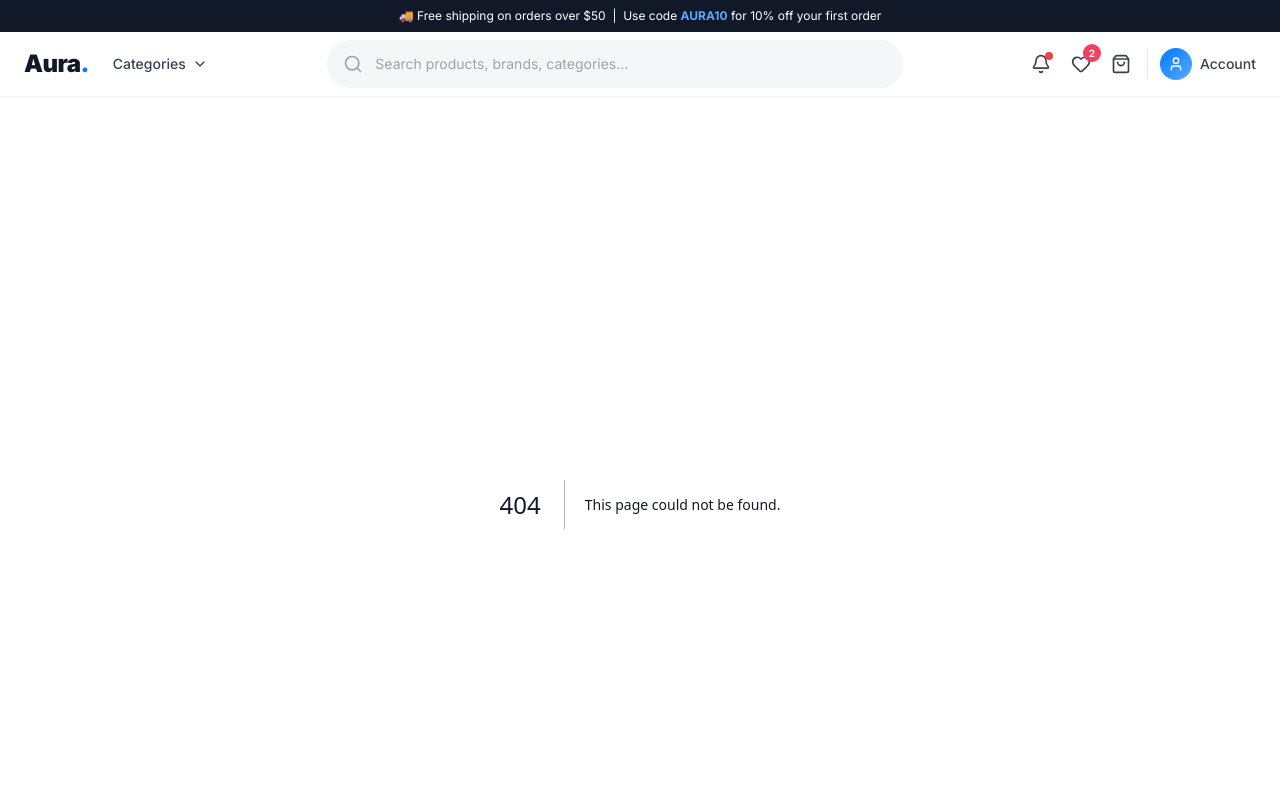
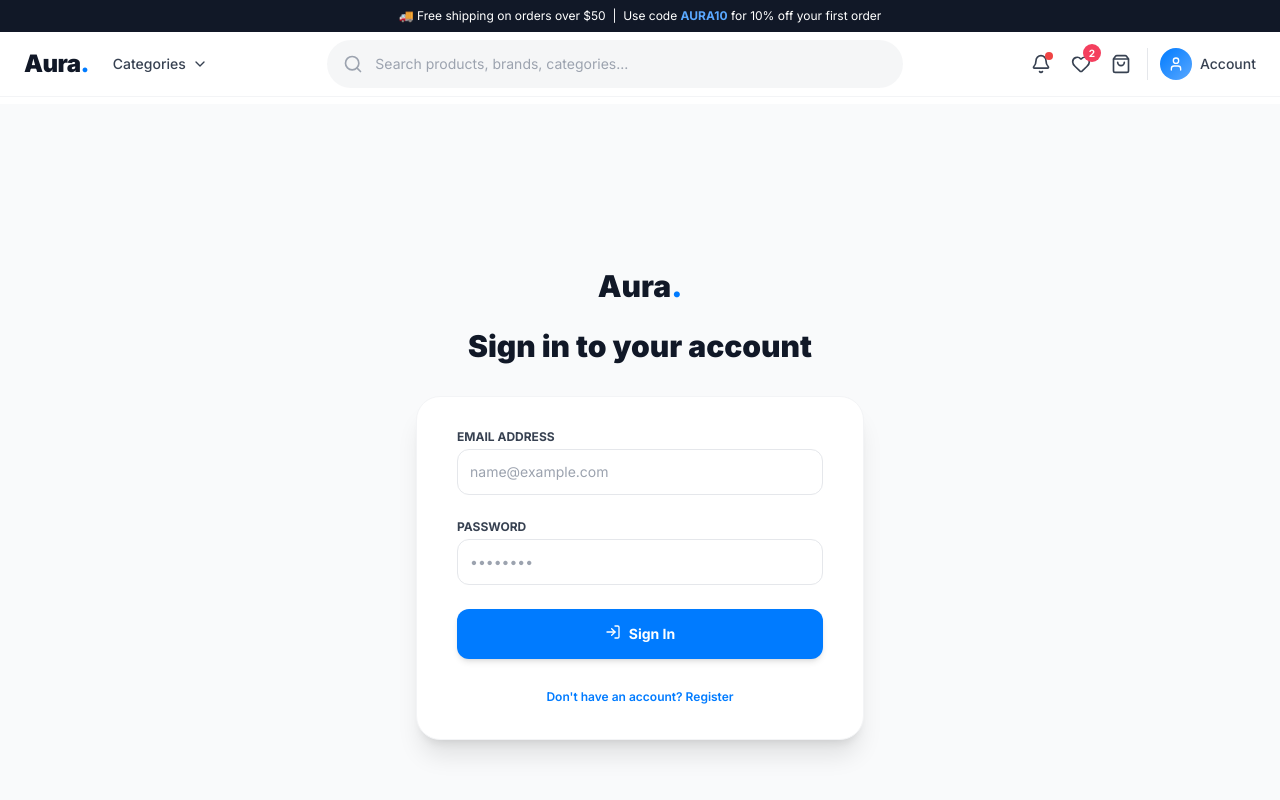
Before and after one commit to Nati1-2/Ecommerce, a Next.js app in the folder frontend/: page /login in a window 1280 px wide. Before the commit this address had no page. Shown: the top 800 px of the page. Built offline with nearby package versions, Linux system fonts and the light colour scheme.

Commit message:
Create dedicated login/register page at /login

```diff
--- /dev/null
+++ b/frontend/src/app/login/page.tsx
@@ -0,0 +1,154 @@
+"use client";
+
+import { useState } from "react";
+import { useRouter } from "next/navigation";
+import { useAuthStore } from "@/store/auth";
+import { LogIn, UserPlus, Lock, Mail, RefreshCw } from "lucide-react";
+import Link from "next/link";
+
+export default function LoginPage() {
+  const [email, setEmail] = useState("");
+  const [password, setPassword] = useState("");
+  const [isRegistering, setIsRegistering] = useState(false);
+  const [name, setName] = useState("");
+  const [loading, setLoading] = useState(false);
+  const [error, setError] = useState("");
+
+  const setAuth = useAuthStore((s) => s.setAuth);
+  const router = useRouter();
+
+  const handleSubmit = async (e: React.FormEvent) => {
+    e.preventDefault();
+    setLoading(true);
+    setError("");
+
+    try {
+      const endpoint = isRegistering ? "/api/auth/register" : "/api/auth/login";
+      const payload = isRegistering
+        ? { name, email, password }
+        : { email, password };
+
+      const res = await fetch(endpoint, {
+        method: "POST",
+        headers: { "Content-Type": "application/json" },
+        body: JSON.stringify(payload),
+      });
+
+      const data = await res.json();
+
+      if (!res.ok) {
+        throw new Error(data.error || "Something went wrong");
+      }
+
+      // Store in auth store
+      setAuth(data.user, data.token);
+
+      // Redirect to profile
+      router.push("/profile");
+    } catch (err: any) {
+      setError(err.message || "Failed to authenticate");
+    } finally {
+      setLoading(false);
+    }
+  };
+
+  return (
+    <div className="min-h-screen bg-gray-50 flex flex-col justify-center py-12 sm:px-6 lg:px-8">
+      <div className="sm:mx-auto sm:w-full sm:max-w-md">
+        <Link href="/" className="flex justify-center text-3xl font-black text-gray-900 mb-6">
+          Aura<span className="text-[#007BFF]">.</span>
+        </Link>
+        <h2 className="text-center text-3xl font-black text-gray-900">
+          {isRegistering ? "Create your account" : "Sign in to your account"}
+        </h2>
+      </div>
+
+      <div className="mt-8 sm:mx-auto sm:w-full sm:max-w-md">
+        <div className="bg-white py-8 px-4 shadow-xl rounded-3xl sm:px-10 border border-gray-100">
+          <form className="space-y-6" onSubmit={handleSubmit}>
+            {isRegistering && (
+              <div>
+                <label className="block text-xs font-bold text-gray-700 uppercase">Full Name</label>
+                <div className="mt-1 relative">
+                  <input
+                    type="text"
+                    required
+                    value={name}
+                    onChange={(e) => setName(e.target.value)}
+                    className="appearance-none block w-full px-3 py-3 border border-gray-200 rounded-xl placeholder-gray-400 focus:outline-none focus:ring-2 focus:ring-[#007BFF]/30 text-sm"
+                    placeholder="John Smith"
+                  />
+                </div>
+              </div>
+            )}
+
+            <div>
+              <label className="block text-xs font-bold text-gray-700 uppercase">Email address</label>
+              <div className="mt-1 relative">
+                <input
+                  type="email"
+                  required
+                  value={email}
+                  onChange={(e) => setEmail(e.target.value)}
+                  className="appearance-none block w-full px-3 py-3 border border-gray-200 rounded-xl placeholder-gray-400 focus:outline-none focus:ring-2 focus:ring-[#007BFF]/30 text-sm"
+                  placeholder="name@example.com"
+                />
+              </div>
+            </div>
+
+            <div>
+              <label className="block text-xs font-bold text-gray-700 uppercase">Password</label>
+              <div className="mt-1 relative">
+                <input
+                  type="password"
+                  required
+                  value={password}
+                  onChange={(e) => setPassword(e.target.value)}
+                  className="appearance-none block w-full px-3 py-3 border border-gray-200 rounded-xl placeholder-gray-400 focus:outline-none focus:ring-2 focus:ring-[#007BFF]/30 text-sm"
+                  placeholder="••••••••"
+                />
+              </div>
+            </div>
+
+            {error && (
+              <div className="text-red-500 text-xs font-semibold bg-red-50 p-3 rounded-xl border border-red-100">
+                {error}
+              </div>
+            )}
+
+            <div>
+              <button
+                type="submit"
+                disabled={loading}
+                className="w-full flex justify-center py-3.5 px-4 border border-transparent rounded-xl shadow-md text-sm font-bold text-white bg-[#007BFF] hover:bg-blue-600 focus:outline-none focus:ring-2 focus:ring-offset-2 focus:ring-blue-500 disabled:opacity-50 transition-colors"
+              >
+                {loading ? (
+                  <RefreshCw className="w-5 h-5 animate-spin" />
+                ) : isRegistering ? (
+                  <>
+                    <UserPlus className="w-4 h-4 mr-2" />
+                    Register
+                  </>
+                ) : (
+                  <>
+                    <LogIn className="w-4 h-4 mr-2" />
+                    Sign In
+                  </>
+                )}
+              </button>
+            </div>
+          </form>
+
+          <div className="mt-6 text-center">
+            <button
+              onClick={() => setIsRegistering(!isRegistering)}
+              className="text-xs font-semibold text-[#007BFF] hover:underline"
+            >
+              {isRegistering ? "Already have an account? Sign In" : "Don't have an account? Register"}
+            </button>
+          </div>
+        </div>
+      </div>
+    </div>
+  );
+}
```
